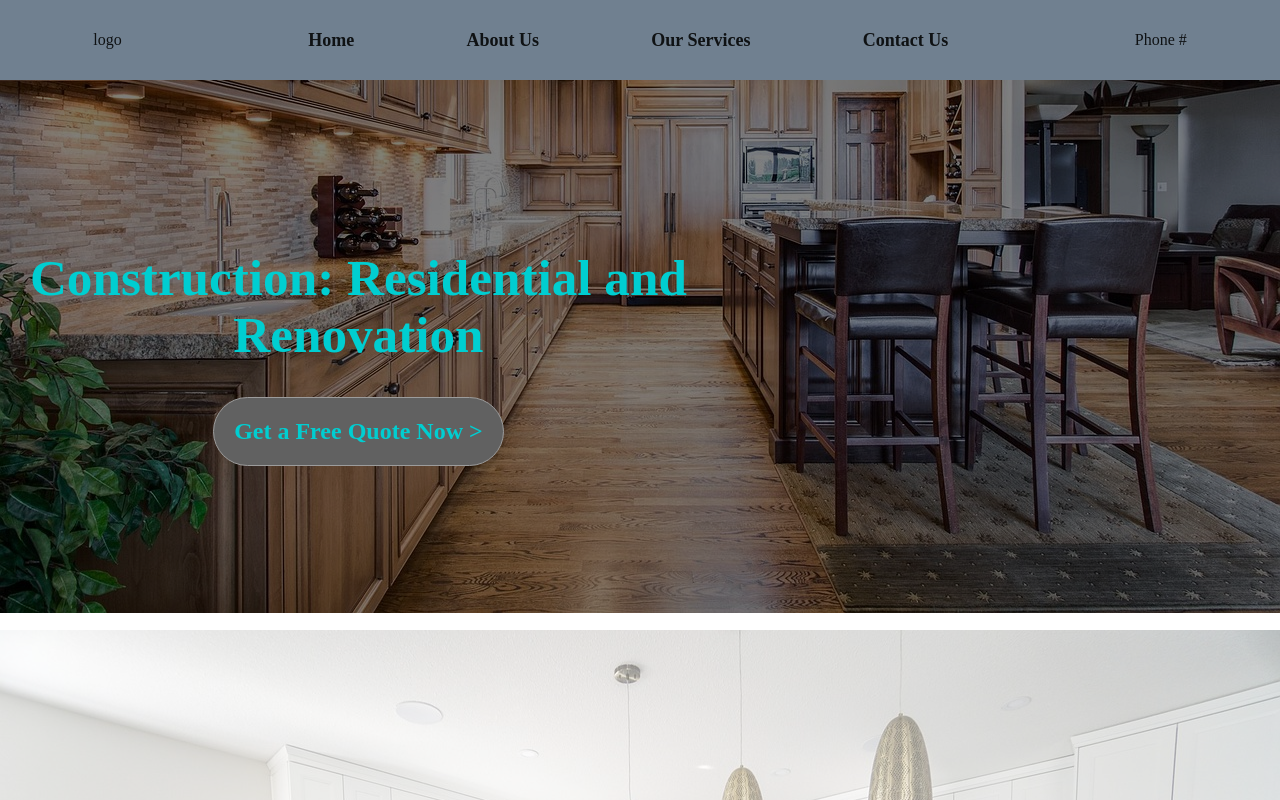
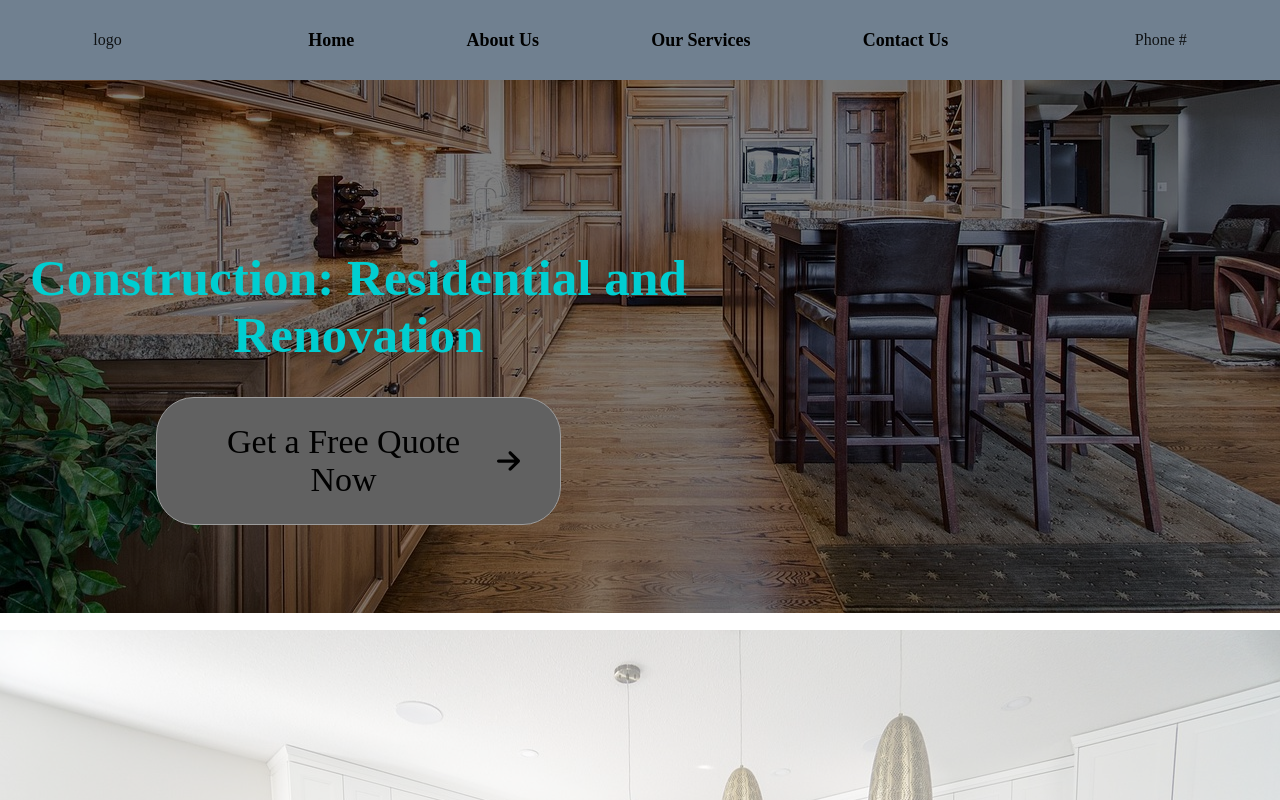
Before and after one commit to mmike1717/Construction-website, a React (Vite) app: page / in a window 1280 px wide. Shown: the top 800 px of the page. Built offline with nearby package versions, Linux system fonts and the light colour scheme.

Commit message:
changing things to nav bar

```diff
--- a/src/components/HomePage/homePage.css
+++ b/src/components/HomePage/homePage.css
@@ -27,12 +27,35 @@
 
 
 .getFreeQuoteTitle{
-    width: fit-content;
-    padding: 20px;
+    display: flex;
+    width: 45%;
+    padding: 25px 40px;
     margin: 0px;
     border: 1px solid #9c9c9c;
     background-color: #616161;
     border-radius: 38px;
+    font-size: 34px;
+    color: black;
+    align-items: center;
+    justify-content: center;
+    transition: 0.7s;
+}
+
+.arrowImage{
+    width: 7%;
+    margin-left: 7px;
+    transition: 0.7s;
+}
+
+.getFreeQuoteTitle:hover{
+    color: white;
+    cursor: pointer;
+    background-color: #7b7b7b;
+
+}
+
+.getFreeQuoteTitle:hover > .arrowImage {
+    filter: invert(1);
 }
 
 
@@ -61,7 +84,7 @@
     color: black;
     font-weight: bold;
     font-family: serif;
-    top: 25%;
+    top: 26%;
     left: 10%;
 }
 
@@ -75,7 +98,7 @@
     color: black;
     font-weight: bold;
     font-family: serif;
-    top: 23%;
+    top: 24%;
     left: 38%;
 }
 
--- a/src/components/HomePage/homePage.jsx
+++ b/src/components/HomePage/homePage.jsx
@@ -10,6 +10,7 @@ import bathPic1 from '../../assets/bathroom01.jpg'
 import bathPic2 from '../../assets/bathroom02.jpg'
 import kitchenPic1 from '../../assets/kitchen01.jpg'
 import kitchenPic2 from '../../assets/kitchen02.jpg'
+import arrow from '../../assets/arrow-right.svg'
 import WelcomeSection from './welcomeSection'
 import './homePage.css'
 import Carousel from './carouselSection'
@@ -32,7 +33,7 @@ export default function HomePage(){
             <div className='divHoldingFirstImage' >
                 <div className='divHoldingTitleForFirstImage'>
                     <h1>Construction: Residential and Renovation</h1>
-                    <h2 className='getFreeQuoteTitle'>Get a Free Quote Now {'>'}</h2>
+                    <a href='/Contact' className='getFreeQuoteTitle'>Get a Free Quote Now <img className='arrowImage' src={arrow}></img></a>
                 </div>
             </div>
             <img className='firstImage' alt='pic' src={housePic}/>
--- a/src/components/NavBar/nav.css
+++ b/src/components/NavBar/nav.css
@@ -20,3 +20,17 @@
     font-weight: bold;
     font-family: serif;
 }
+
+
+#NavCenterDiv > a{
+    font-weight: bold;
+    color: black;
+    transition: 0.7s;
+    /* text-decoration: underline; */
+}
+
+
+#NavCenterDiv > a:hover{
+    text-decoration: underline;
+    color: white;
+}
--- a/src/components/NavBar/navBar.jsx
+++ b/src/components/NavBar/navBar.jsx
@@ -7,10 +7,10 @@ export default function NavBar(){
         <div id='MainNavBar'>
             <div id='LogoDiv'>logo</div>
             <div id="NavCenterDiv">
-                <div>Home</div>
-                <div>About Us</div>
-                <div>Our Services</div>
-                <div>Contact Us</div>
+                <a href='/'>Home</a>
+                <a href='/AboutUs'>About Us</a>
+                <a href='/Services'>Our Services</a>
+                <a href='/Contact'>Contact Us</a>
             </div>
             <div id='PhoneNumDiv'>Phone #</div>
         </div>
```
Also changed, not shown: src/assets/arrow-right.svg (added).
